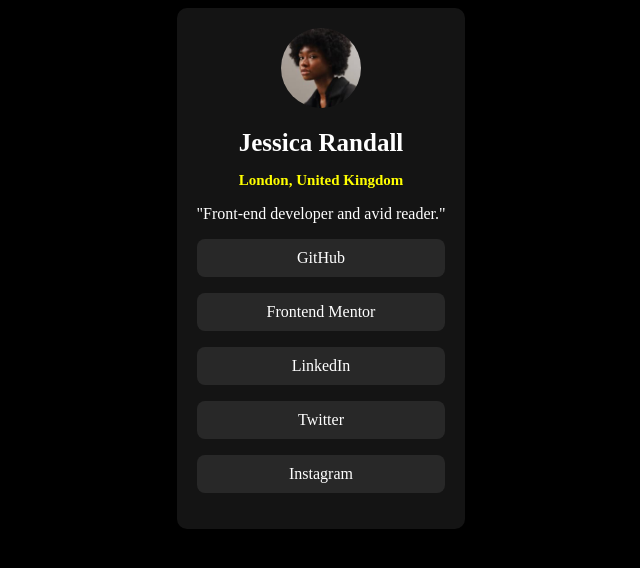
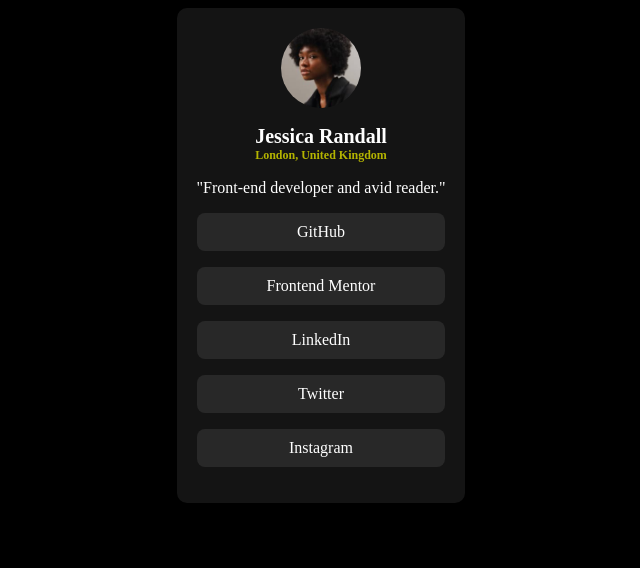
Before and after one commit to Paul-py/social-links-profile, a plain HTML site: page index.html in a window 1280 px wide. Shown: the whole page, without its empty margins (319-959 px from the left). Drawn offline with Linux system fonts and the light colour scheme.

Commit message:
More CSS changes

```diff
--- a/index.html
+++ b/index.html
@@ -20,8 +20,8 @@
       <img src="/assets/images/avatar-jessica.jpeg" alt="Jessica's avatar">
 
       <h1>Jessica Randall</h1>
-      <h3 style="color:yellow">London, United Kingdom</h3>
-      <p>"Front-end developer and avid reader."</p>
+      <h3>London, United Kingdom</h3>
+      <p >"Front-end developer and avid reader."</p>
 
       <div id="buttons">
 
--- a/style.css
+++ b/style.css
@@ -32,16 +32,19 @@ img {
 }
 
 h1 {
-    font-size: 25px;
-    margin-bottom: 5px;
+    font-size: 20px;
+    margin-bottom: 0px;
 }
 
 h3 {
-    font-size: 15px;
+    font-size: 12px;
+    color: rgb(180, 180, 0);
+    margin-top: 0px;
 }
 
 .buttons{
     background-color: rgb(40, 40, 40);
     padding: 10px;
     border-radius: 8px;
+    /* font-size: 12px; */
 }
```
